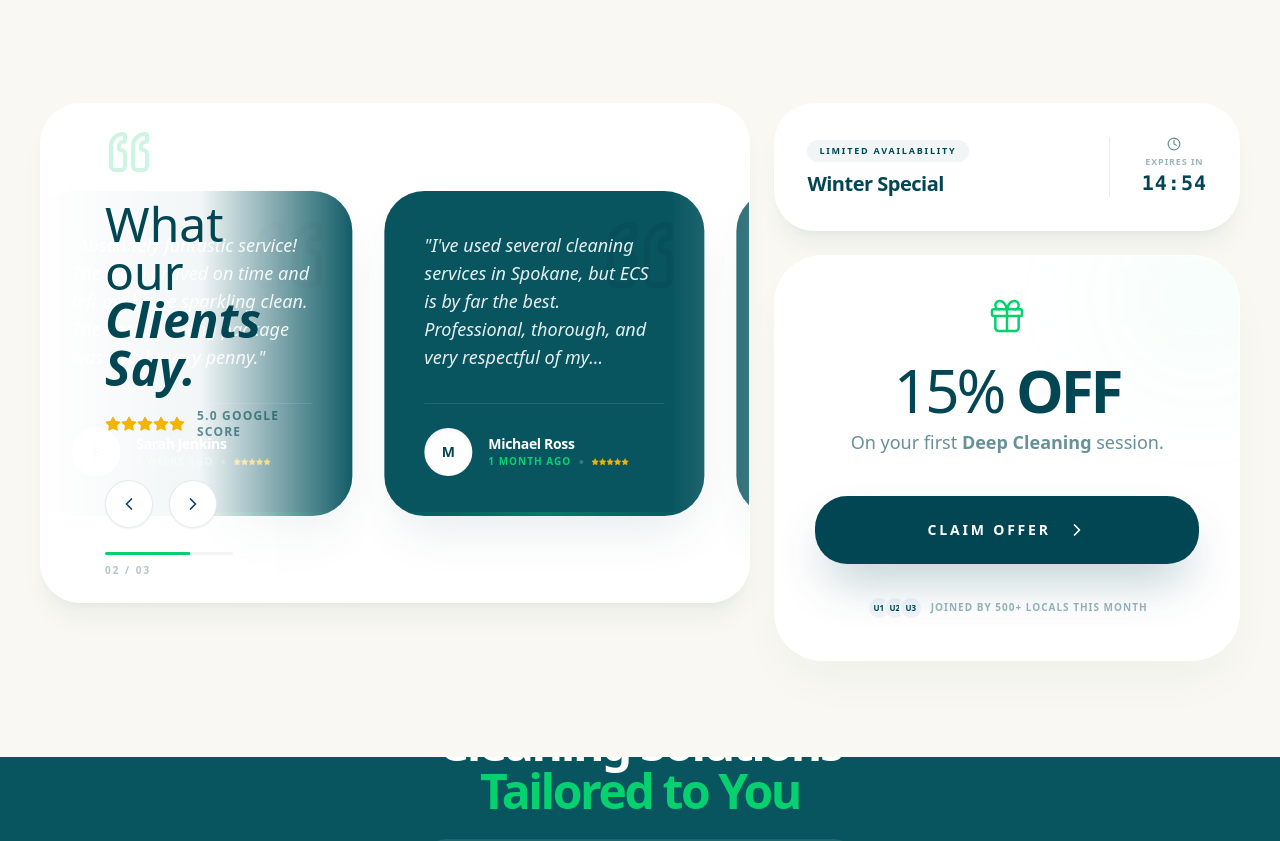
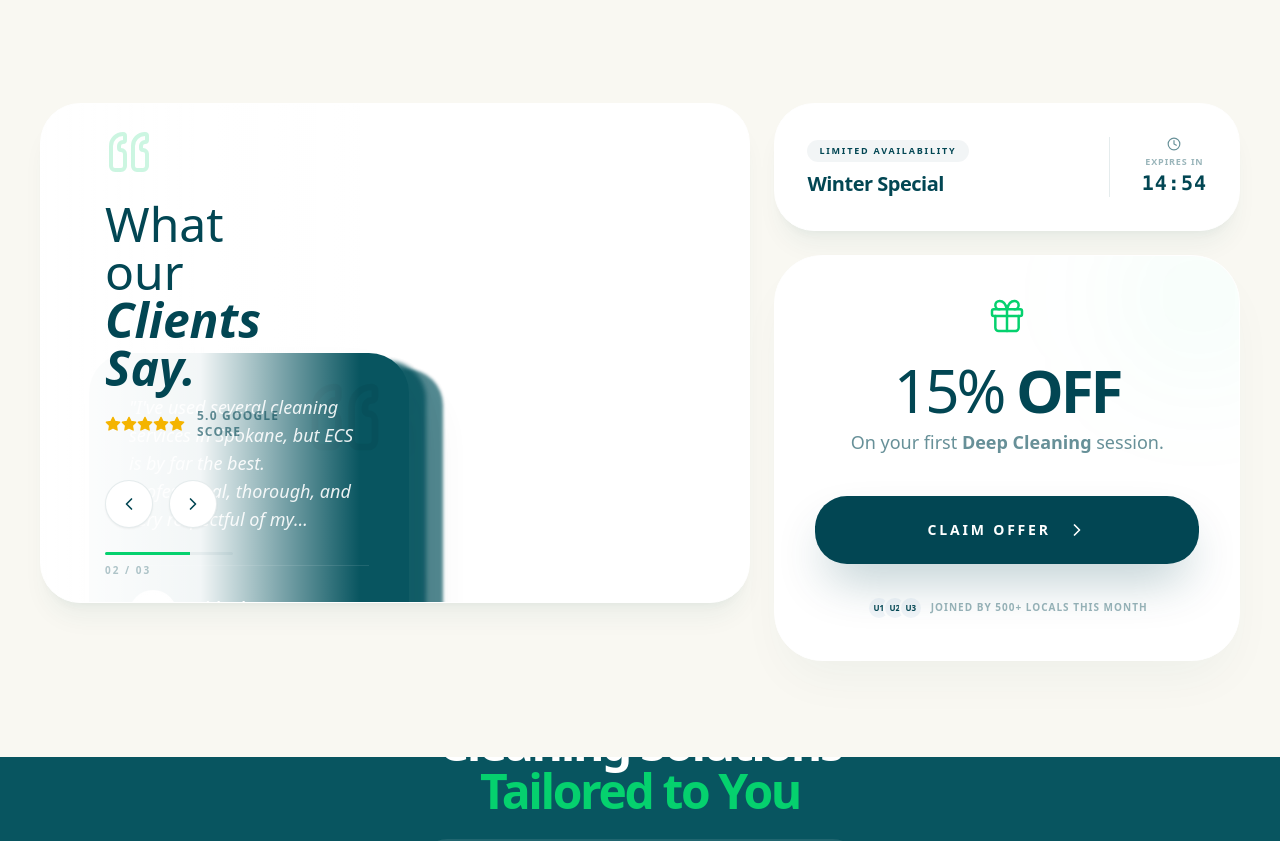
Before and after one commit to renatoquerales28-byte/extreme-cleaning-next, a Next.js app: page / in a window 1280 px wide. Shown: the part 745-1586 px from the top of the page. Built offline with nearby package versions, Linux system fonts and the light colour scheme.

Commit message:
refactor: apply 3d card stack animation

```diff
--- a/src/components/home/SocialProofSection.tsx
+++ b/src/components/home/SocialProofSection.tsx
@@ -44,7 +44,13 @@ function CarouselControl({ direction, onClick }: { direction: 'prev' | 'next', o
 }
 
 export default function SocialProofSection() {
-    const [activeIndex, setActiveIndex] = useState(0);
+    // State for the infinite rotation stack
+    const [cards, setCards] = useState(() => {
+        return GOOGLE_REVIEWS.map((review, i) => ({
+            ...review,
+            uniqueId: `${review.id}-${i}-${Date.now()}` // Ensure unique keys for animations
+        }));
+    });
     const [isPaused, setIsPaused] = useState(false);
 
     // Auto-advance logic
@@ -52,19 +58,40 @@ export default function SocialProofSection() {
         if (isPaused) return;
         const interval = setInterval(() => {
             handleNext();
-        }, 6000);
+        }, 5000);
         return () => clearInterval(interval);
-    }, [activeIndex, isPaused]);
+    }, [cards, isPaused]);
 
     const handleNext = () => {
-        setActiveIndex((prev) => (prev + 1) % GOOGLE_REVIEWS.length);
+        setCards((prev) => {
+            const newCards = [...prev];
+            const first = newCards.shift();
+            if (first) {
+                // Regenerate ID to ensure it enters as a "new" card
+                first.uniqueId = `${first.id}-${Date.now()}`;
+                newCards.push(first);
+            }
+            return newCards;
+        });
     };
 
     const handlePrev = () => {
-        setActiveIndex((prev) => (prev - 1 + GOOGLE_REVIEWS.length) % GOOGLE_REVIEWS.length);
+        setCards((prev) => {
+            const newCards = [...prev];
+            const last = newCards.pop();
+            if (last) {
+                last.uniqueId = `${last.id}-${Date.now()}`;
+                newCards.unshift(last);
+            }
+            return newCards;
+        });
     };
 
-    const progress = ((activeIndex + 1) / GOOGLE_REVIEWS.length) * 100;
+    // Calculate "visual" progress just for the bar (based on ID of first card?)
+    // Since it's infinite, we can just map the current 0th card's ID to original index.
+    const currentId = cards[0]?.id || 1;
+    const progress = (currentId / GOOGLE_REVIEWS.length) * 100;
+    const currentDisplayIndex = currentId;
 
     return (
         <section className="w-full bg-[#F9F8F2] relative flex items-center overflow-hidden pt-8 pb-16 lg:pt-12 lg:pb-24">
@@ -114,7 +141,7 @@ export default function SocialProofSection() {
                                             />
                                         </div>
                                         <span className="text-[10px] font-black text-[#024653]/30 uppercase tracking-[0.2em]">
-                                            {String(activeIndex + 1).padStart(2, '0')} / {String(GOOGLE_REVIEWS.length).padStart(2, '0')}
+                                            {String(currentDisplayIndex).padStart(2, '0')} / {String(GOOGLE_REVIEWS.length).padStart(2, '0')}
                                         </span>
                                     </div>
                                 </div>
@@ -122,25 +149,45 @@ export default function SocialProofSection() {
                         </div>
 
                         {/* 2. SLIDING CARDS LAYER (z-10) */}
-                        {/* 2. SLIDING CARDS LAYER (z-10) - PHYSICAL SPRING EFFECT */}
+                        {/* 2. SLIDING CARDS LAYER (z-10) - CARD STACK EFFECT */}
+                        <div
+                            className="absolute inset-0 flex items-center pl-8 md:pl-12"
+                            onMouseEnter={() => setIsPaused(true)}
+                            onMouseLeave={() => setIsPaused(false)}
+                        >
+                            <div className="relative w-full h-[360px] flex items-center">
+                                <AnimatePresence mode="popLayout">
+                                    {cards.slice(0, 3).map((review, index) => {
+                                        return (
                                             <motion.div
-                            className="absolute inset-0 flex items-center pl-8"
+                                                key={review.uniqueId}
+                                                layoutId={review.uniqueId} // Helps with smooth position swaps
+                                                initial={{ opacity: 0, scale: 0.9, x: 100, zIndex: 0 }}
                                                 animate={{
-                                x: `calc(40% - ${activeIndex * 340}px)`
+                                                    opacity: index === 0 ? 1 : (1 - index * 0.15),
+                                                    scale: index === 0 ? 1 : (1 - index * 0.05),
+                                                    x: index * 25, // Stack offset
+                                                    y: index * 0,  // Could add Y offset if desired
+                                                    zIndex: 10 - index,
+                                                    filter: index === 0 ? 'blur(0px)' : 'blur(2px)',
+                                                }}
+                                                exit={{
+                                                    x: -200,
+                                                    opacity: 0,
+                                                    scale: 0.95,
+                                                    zIndex: 20,
+                                                    transition: { duration: 0.4, ease: "easeInOut" }
                                                 }}
                                                 transition={{
                                                     type: "spring",
-                                stiffness: 120,
-                                damping: 20,
+                                                    stiffness: 200,
+                                                    damping: 25,
                                                     mass: 1
                                                 }}
-                            onMouseEnter={() => setIsPaused(true)}
-                            onMouseLeave={() => setIsPaused(false)}
-                        >
-                            {GOOGLE_REVIEWS.map((review, i) => (
-                                <motion.div
-                                    key={`${review.id}-${i}`}
-                                    className="shrink-0 w-[300px] md:w-[320px] mx-4 bg-[#085560] p-10 rounded-[2.5rem] shadow-2xl shadow-[#024653]/10 relative overflow-hidden"
+                                                className="absolute left-0 top-1/2 -translate-y-1/2 shrink-0 w-[300px] md:w-[320px] bg-[#085560] p-10 rounded-[2.5rem] shadow-2xl shadow-[#024653]/10 overflow-hidden"
+                                                style={{
+                                                    transformOrigin: "center left"
+                                                }}
                                             >
                                                 {/* Subtle pattern background for cards */}
                                                 <div className="absolute top-0 right-0 p-6 opacity-5">
@@ -153,7 +200,7 @@ export default function SocialProofSection() {
                                                     </p>
 
                                                     <div className="flex items-center gap-4 border-t border-white/10 pt-6">
-                                            <div className="w-12 h-12 rounded-full bg-white flex items-center justify-center text-[#024653] font-black text-sm shadow-inner group-hover:scale-110 transition-transform">
+                                                        <div className="w-12 h-12 rounded-full bg-white flex items-center justify-center text-[#024653] font-black text-sm shadow-inner">
                                                             {review.name.charAt(0)}
                                                         </div>
                                                         <div>
@@ -172,8 +219,11 @@ export default function SocialProofSection() {
                                                 {/* Premium glass effect at bottom */}
                                                 <div className="absolute bottom-0 left-0 right-0 h-1 bg-gradient-to-r from-transparent via-[#05D16E] to-transparent opacity-30" />
                                             </motion.div>
-                            ))}
-                        </motion.div>
+                                        )
+                                    })}
+                                </AnimatePresence>
+                            </div>
+                        </div>
 
                         {/* Right edge fade - very subtle as requested */}
                         <div className="absolute right-0 top-0 bottom-0 w-20 bg-gradient-to-l from-white/20 to-transparent z-15 pointer-events-none" />
```
Lines whose indentation alone changed are shown as unchanged.
